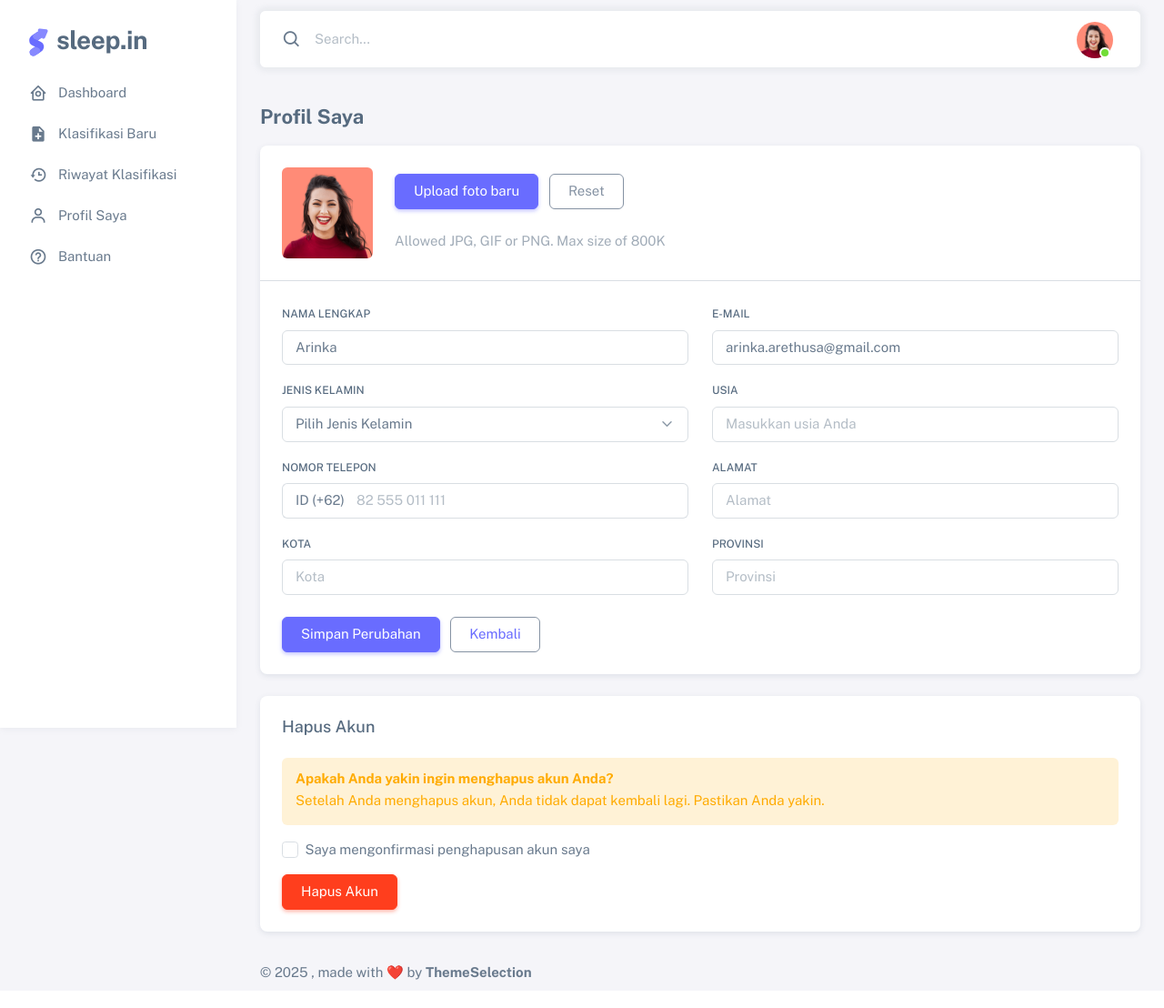
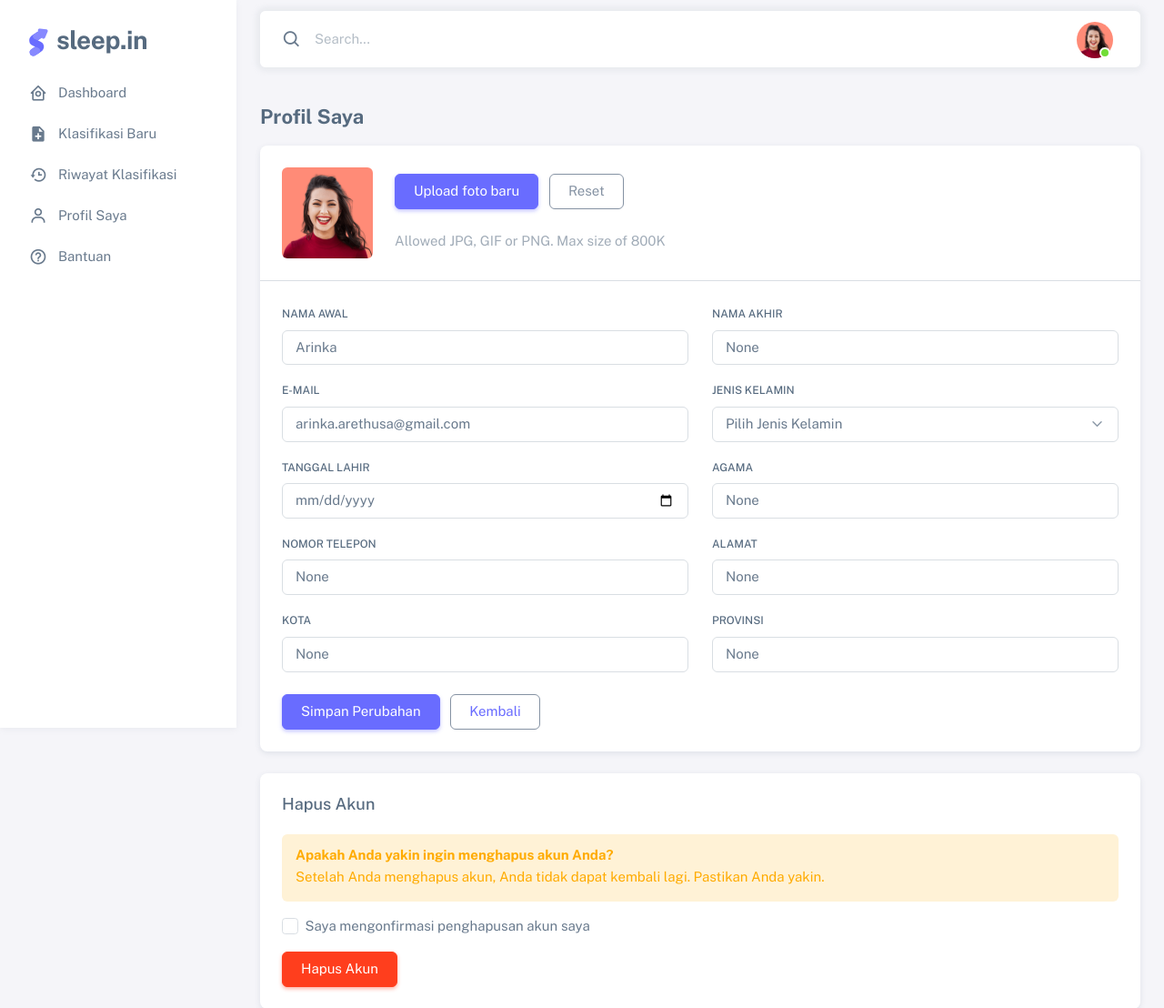
Before and after one commit to rin-arinka/sleep-in, a Flask app: page /profile in a window 1280 px wide. Shown: the top 1108 px of the page at 91% size. Before the commit the page ends 1077 px from the top, so only its background shows below. Run offline with Flask 3, Linux system fonts and the light colour scheme; a user stored in the database is signed in; some libraries are stand-ins or nearby versions.

Commit message:
Update Profile Feature

```diff
--- a/main.py
+++ b/main.py
@@ -1,4 +1,7 @@
+import datetime
+
 from flask import Flask, render_template, request, url_for, redirect, flash
+from sqlalchemy.dialects.mysql import DATE
 from werkzeug.security import generate_password_hash, check_password_hash
 from flask_sqlalchemy import SQLAlchemy
 from sqlalchemy.orm import DeclarativeBase, Mapped, mapped_column
@@ -20,7 +23,15 @@
     id: Mapped[int] = mapped_column(Integer, primary_key=True)
     email: Mapped[str] = mapped_column(String(100), unique=True)
     password: Mapped[str] = mapped_column(String(100))
-    name: Mapped[str] = mapped_column(String(1000))
+    nama_awal: Mapped[str] = mapped_column(String(100))
+    nama_akhir: Mapped[str] = mapped_column(String(100))
+    jenis_kelamin: Mapped[str] = mapped_column(String(100))
+    tanggal_lahir: Mapped[datetime.date] = mapped_column(String(100))
+    agama: Mapped[str] = mapped_column(String(100))
+    no_telp: Mapped[str] = mapped_column(String(100))
+    alamat: Mapped[str] = mapped_column(String(1000))
+    kota: Mapped[str] = mapped_column(String(100))
+    provinsi: Mapped[str] = mapped_column(String(100))
     role: Mapped[str] = mapped_column(String(1000))
 
 with app.app_context():
@@ -100,7 +111,7 @@
         # Storing the hashed password in our database
         new_user = User(
             email=request.form.get('email'),
-            name=request.form.get('name'),
+            nama_awal=request.form.get('name'),
             password=hash_and_salted_password,
             role='user',
         )
@@ -120,85 +131,144 @@
 @app.route('/dashboard')
 @login_required
 def dashboard():
-    print(current_user.name)
+    print(current_user.nama_awal)
     # Passing the name from the current_user
-    return render_template("dashboard-user/dashboard.html", name=current_user.name, logged_in=True)
+    return render_template("dashboard-user/dashboard.html", name=current_user.nama_awal, logged_in=True)
 
 # Only logged-in users can access the route
 @app.route('/dashboard_admin')
 @login_required
 def dashboard_admin():
-    print(current_user.name)
+    print(current_user.nama_awal)
     # Passing the name from the current_user
-    return render_template("dashboard-admin/dashboard_admin.html", name=current_user.name, logged_in=True)
+    return render_template("dashboard-admin/dashboard_admin.html", name=current_user.nama_awal, logged_in=True)
 
 
 @app.route("/klasifikasi_baru")
 @login_required
 def klasifikasi_baru():
-    print(current_user.name)
+    print(current_user.nama_awal)
     # Passing the name from the current_user
-    return render_template("dashboard-user/klasifikasi_baru.html", name=current_user.name, logged_in=True)
+    return render_template("dashboard-user/klasifikasi_baru.html", name=current_user.nama_awal, logged_in=True)
 
 @app.route("/klasifikasi_admin")
 @login_required
 def klasifikasi_admin():
-    print(current_user.name)
+    print(current_user.nama_awal)
     # Passing the name from the current_user
-    return render_template("dashboard-admin/klasifikasi_admin.html", name=current_user.name, logged_in=True)
+    return render_template("dashboard-admin/klasifikasi_admin.html", name=current_user.nama_awal, logged_in=True)
 
 
 @app.route("/riwayat_klasifikasi")
 @login_required
 def riwayat_klasifikasi():
-    print(current_user.name)
+    print(current_user.nama_awal)
     # Passing the name from the current_user
-    return render_template("dashboard-user/riwayat_klasifikasi.html", name=current_user.name, logged_in=True)
+    return render_template("dashboard-user/riwayat_klasifikasi.html", name=current_user.nama_awal, logged_in=True)
 
 @app.route("/riwayat_admin")
 @login_required
 def riwayat_admin():
-    print(current_user.name)
+    print(current_user.nama_awal)
     # Passing the name from the current_user
-    return render_template("dashboard-admin/riwayat_admin.html", name=current_user.name, logged_in=True)
+    return render_template("dashboard-admin/riwayat_admin.html", name=current_user.nama_awal, logged_in=True)
 
 @app.route("/data_training")
 @login_required
 def data_training():
-    print(current_user.name)
+    print(current_user.nama_awal)
     # Passing the name from the current_user
-    return render_template("dashboard-admin/data_training.html", name=current_user.name, logged_in=True)
+    return render_template("dashboard-admin/data_training.html", name=current_user.nama_awal, logged_in=True)
 
 @app.route("/manajemen_pengguna")
 @login_required
 def manajemen_pengguna():
-    print(current_user.name)
+    print(current_user.nama_awal)
     # Passing the name from the current_user
-    return render_template("dashboard-admin/manajemen_pengguna.html", name=current_user.name, logged_in=True)
+    return render_template("dashboard-admin/manajemen_pengguna.html", name=current_user.nama_awal, logged_in=True)
 
-@app.route("/profile")
+@app.route("/profile", methods=["GET", "POST"])
 @login_required
 def profile():
-    print(current_user.name)
+    if request.method == "POST":
+        nama_awal_baru = request.form.get('nama_awal')
+        nama_akhir_baru = request.form.get('nama_akhir')
+        email_baru = request.form.get('email')
+        jenis_kelamin_baru = request.form.get('jenis_kelamin')
+        tanggal_lahir_baru = request.form.get('tanggal_lahir')
+        agama_baru = request.form.get('agama')
+        no_telp_baru = request.form.get('no_telp')
+        alamat_baru = request.form.get('alamat')
+        kota_baru = request.form.get('kota')
+        provinsi_baru = request.form.get('provinsi')
+
+        # Cek apakah email baru sudah digunakan oleh pengguna lain
+        if email_baru != current_user.email:
+            result = db.session.execute(db.select(User).where(User.email == email_baru))
+            existing_user = result.scalar()
+            if existing_user:
+                flash("Email sudah digunakan oleh pengguna lain.")
+                return redirect(url_for('profile'))
+            else:
+                current_user.email = email_baru  # hanya update kalau email tidak konflik
+
+        # Update data pengguna
+        current_user.nama_awal = nama_awal_baru
+        current_user.nama_akhir = nama_akhir_baru
+        current_user.jenis_kelamin = jenis_kelamin_baru
+        current_user.tanggal_lahir = tanggal_lahir_baru
+        current_user.agama = agama_baru
+        current_user.no_telp = no_telp_baru
+        current_user.alamat = alamat_baru
+        current_user.kota = kota_baru
+        current_user.provinsi = provinsi_baru
+
+        db.session.commit()
+        flash("Profil berhasil diperbarui.")
+
+        # Can redirect() and get name from the current_user
+        return redirect(url_for("profile"))
+
+    print(current_user.nama_awal)
+    print(current_user.nama_akhir)
     print(current_user.email)
+    print(current_user.jenis_kelamin)
+    print(current_user.tanggal_lahir)
+    print(current_user.agama)
+    print(current_user.no_telp)
+    print(current_user.alamat)
+    print(current_user.kota)
+    print(current_user.provinsi)
     # Passing the name and email from the current_user
-    return render_template("dashboard-user/profile.html", name=current_user.name, email=current_user.email, logged_in=True)
+    return render_template("dashboard-user/profile.html",
+                           name=current_user.nama_awal,
+                           nama_awal=current_user.nama_awal,
+                           nama_akhir=current_user.nama_akhir,
+                           email=current_user.email,
+                           jenis_kelamin=current_user.jenis_kelamin,
+                           tanggal_lahir=current_user.tanggal_lahir,
+                           agama=current_user.agama,
+                           no_telp=current_user.no_telp,
+                           alamat=current_user.alamat,
+                           kota=current_user.kota,
+                           provinsi=current_user.provinsi,
+                           logged_in=True)
 
 @app.route("/pengaturan_sistem")
 @login_required
 def pengaturan_sistem():
-    print(current_user.name)
+    print(current_user.nama_awal)
     print(current_user.email)
     # Passing the name from the current_user
-    return render_template("dashboard-admin/pengaturan_sistem.html", name=current_user.name, email=current_user.email, logged_in=True)
+    return render_template("dashboard-admin/pengaturan_sistem.html", name=current_user.nama_awal, email=current_user.email, logged_in=True)
 
 
 @app.route("/bantuan")
 @login_required
 def bantuan():
-    print(current_user.name)
+    print(current_user.nama_awal)
     # Passing the name from the current_user
-    return render_template("dashboard-user/bantuan.html", name=current_user.name, logged_in=True)
+    return render_template("dashboard-user/bantuan.html", name=current_user.nama_awal, logged_in=True)
 
 @app.route('/logout')
 def logout():
--- a/templates/dashboard-user/profile.html
+++ b/templates/dashboard-user/profile.html
@@ -42,18 +42,33 @@
                         </div>
                       </div>
                     </div>
+                    {% with messages = get_flashed_messages() %}
+                  {% if messages %}
+                    {% for message in messages %}
+                     <p>{{ message }}</p>
+                    {% endfor %}
+                  {% endif %}
+              {% endwith %}
                     <hr class="my-0" />
                     <div class="card-body">
-                      <form id="formAccountSettings" method="POST" onsubmit="return false">
+                      <form id="formAccountSettings" method="POST" action="{{ url_for('profile') }}">
                         <div class="row">
                           <div class="mb-3 col-md-6">
-                            <label for="firstName" class="form-label">Nama Lengkap</label>
+                            <label class="form-label">Nama Awal</label>
                             <input
                               class="form-control"
                               type="text"
-                              id="firstName"
-                              name="firstName"
-                              value={{name}}
+                              name="nama_awal"
+                              value="{{nama_awal}}"
+                            />
+                          </div>
+                          <div class="mb-3 col-md-6">
+                            <label class="form-label">Nama Akhir</label>
+                            <input
+                              class="form-control"
+                              type="text"
+                              name="nama_akhir"
+                              value="{{nama_akhir}}"
                             />
                           </div>
                           <div class="mb-3 col-md-6">
@@ -68,48 +83,51 @@
                             />
                           </div>
                           <div class="mb-3 col-md-6">
-                            <label for="language" class="form-label">Jenis Kelamin</label>
-                            <select id="language" class="select2 form-select">
+                            <label for="jenis_kelamin" class="form-label">Jenis Kelamin</label>
+                            <select id="jenis_kelamin" name="jenis_kelamin" class="select2 form-select" required>
                               <option value="">Pilih Jenis Kelamin</option>
-                              <option value="en">Laki-laki</option>
-                              <option value="fr">Perempuan</option>
+                              <option value="Laki-laki" {% if jenis_kelamin == 'Laki-laki' %}selected{% endif %}>Laki-laki</option>
+                              <option value="Perempuan" {% if jenis_kelamin == 'Perempuan' %}selected{% endif %}>Perempuan</option>
                             </select>
                           </div>
                           <div class="mb-3 col-md-6">
-                            <label class="form-label" for="phoneNumber">Usia</label>
-                            <div class="input-group input-group-merge">
-                              <input
-                                type="text"
-                                name="phoneNumber"
-                                class="form-control"
-                                placeholder="Masukkan usia Anda"
-                              />
-                            </div>
+                            <label for="html5-date-input" class="col-md-3 form-label">Tanggal Lahir</label>
+                              <input class="form-control" type="date" name="tanggal_lahir" value="{{tanggal_lahir}}" id="html5-date-input" />
+                          </div>
+                          <div class="mb-3 col-md-6">
+                            <label class="form-label">Agama</label>
+                            <input
+                              class="form-control"
+                              type="text"
+                              name="agama"
+                              value={{agama}}
+                              placeholder="Agama"
+                            />
                           </div>
                           <div class="mb-3 col-md-6">
                             <label class="form-label" for="phoneNumber">Nomor Telepon</label>
                             <div class="input-group input-group-merge">
-                              <span class="input-group-text">ID (+62)</span>
                               <input
                                 type="text"
                                 id="phoneNumber"
-                                name="phoneNumber"
+                                name="no_telp"
                                 class="form-control"
-                                placeholder="82 555 011 111"
+                                value={{no_telp}}
+                                placeholder="+6282 555 011 111"
                               />
                             </div>
                           </div>
                           <div class="mb-3 col-md-6">
                             <label for="address" class="form-label">Alamat</label>
-                            <input type="text" class="form-control" id="address" name="address" placeholder="Alamat" />
+                            <input type="text" class="form-control" id="address" name="alamat" value="{{alamat}}" placeholder="Alamat" />
                           </div>
                           <div class="mb-3 col-md-6">
                             <label for="address" class="form-label">Kota</label>
-                            <input type="text" class="form-control" name="address" placeholder="Kota" />
+                            <input type="text" class="form-control" name="kota" value="{{kota}}" placeholder="Kota" />
                           </div>
                           <div class="mb-3 col-md-6">
                             <label for="address" class="form-label">Provinsi</label>
-                            <input type="text" class="form-control" name="address" placeholder="Provinsi" />
+                            <input type="text" class="form-control" name="provinsi" value="{{provinsi}}" placeholder="Provinsi" />
                           </div>
                         </div>
                         <div class="mt-2">
```
Also changed, not shown: instance/users.db.
